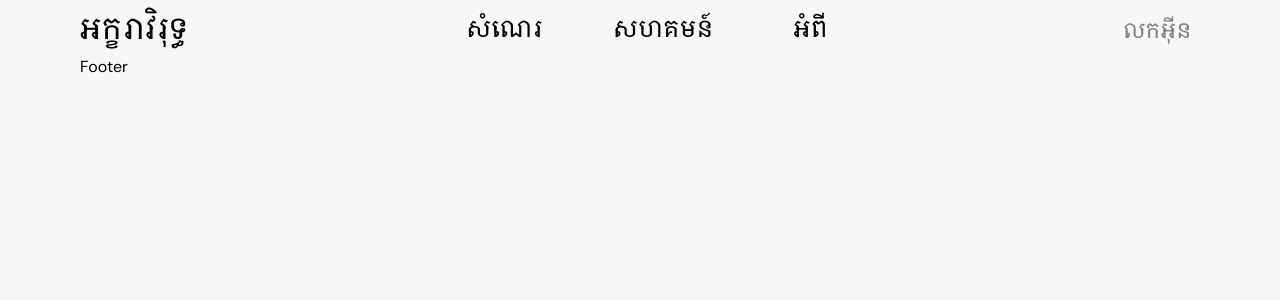
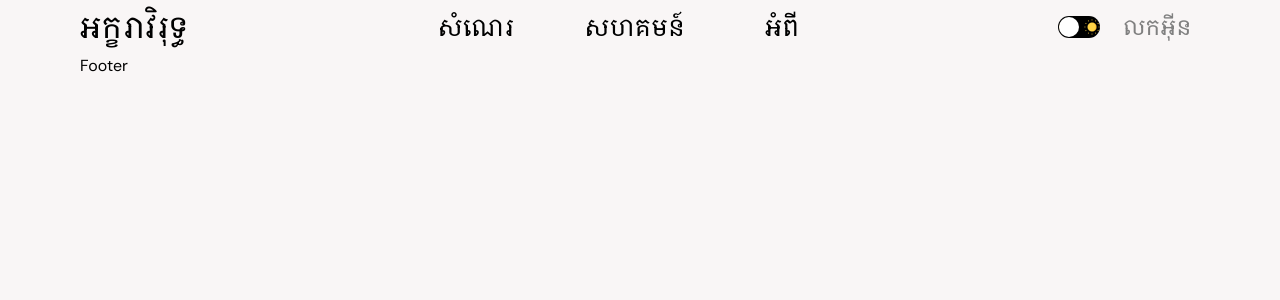
Before and after one commit to Ratanak-Rin-Sbu/inspira-graph, a Next.js app: page / in a window 1280 px wide. Shown: the top 300 px of the page. Built offline with nearby package versions, Linux system fonts and the light colour scheme.

Commit message:
Added theme toggle w/o function

```diff
--- a/src/components/navbar/Navbar.tsx
+++ b/src/components/navbar/Navbar.tsx
@@ -1,6 +1,7 @@
 import React from 'react'
 import styles from "./navbar.module.css"
 import { Button } from '@mui/material'
+import ThemeToggle from "../themeToggle/ThemeToggle";
 
 const Navbar = () => {
   return (
@@ -48,6 +49,7 @@ const Navbar = () => {
         </Button>
       </div>
       <div className={styles.auth}>
+        <ThemeToggle />
         <Button
           sx={{
             fontSize: '1.35rem',
--- a/src/components/navbar/navbar.module.css
+++ b/src/components/navbar/navbar.module.css
@@ -15,6 +15,15 @@
 }
 
 .auth {
+  display: flex;
+  gap: 30px;
   color: gray;
   text-align: right;
+  align-items: center;
 }
+
+@media screen and (max-width: 1280px) {
+  .auth {
+    gap: 15px
+  }
+}
--- /dev/null
+++ b/src/components/themeToggle/ThemeToggle.tsx
@@ -0,0 +1,14 @@
+import Image from "next/image"
+import styles from "./themeToggle.module.css"
+
+const ThemeToggle = () => {
+  return (
+    <div className={styles.container}>
+      <Image src="/moon.png" alt="" width={16} height={16} />
+      <div className={styles.ball}></div>
+      <Image src="/sun.png" alt="" width={16} height={16} />
+    </div>
+  )
+}
+
+export default ThemeToggle
--- /dev/null
+++ b/src/components/themeToggle/themeToggle.module.css
@@ -0,0 +1,20 @@
+.container {
+  width: 42px;
+  height: 22px;
+  border-radius: 50px;
+  cursor: pointer;
+  display: flex;
+  align-items: center;
+  justify-content: space-between;
+  background-color: black;
+  position: relative;
+}
+
+.ball {
+  width: 20px;
+  height: 20px;
+  border-radius: 50%;
+  background-color: white;
+  position: absolute;
+  left: 1px;
+}
```
Also changed, not shown: public/moon.png (added), public/sun.png (added).
